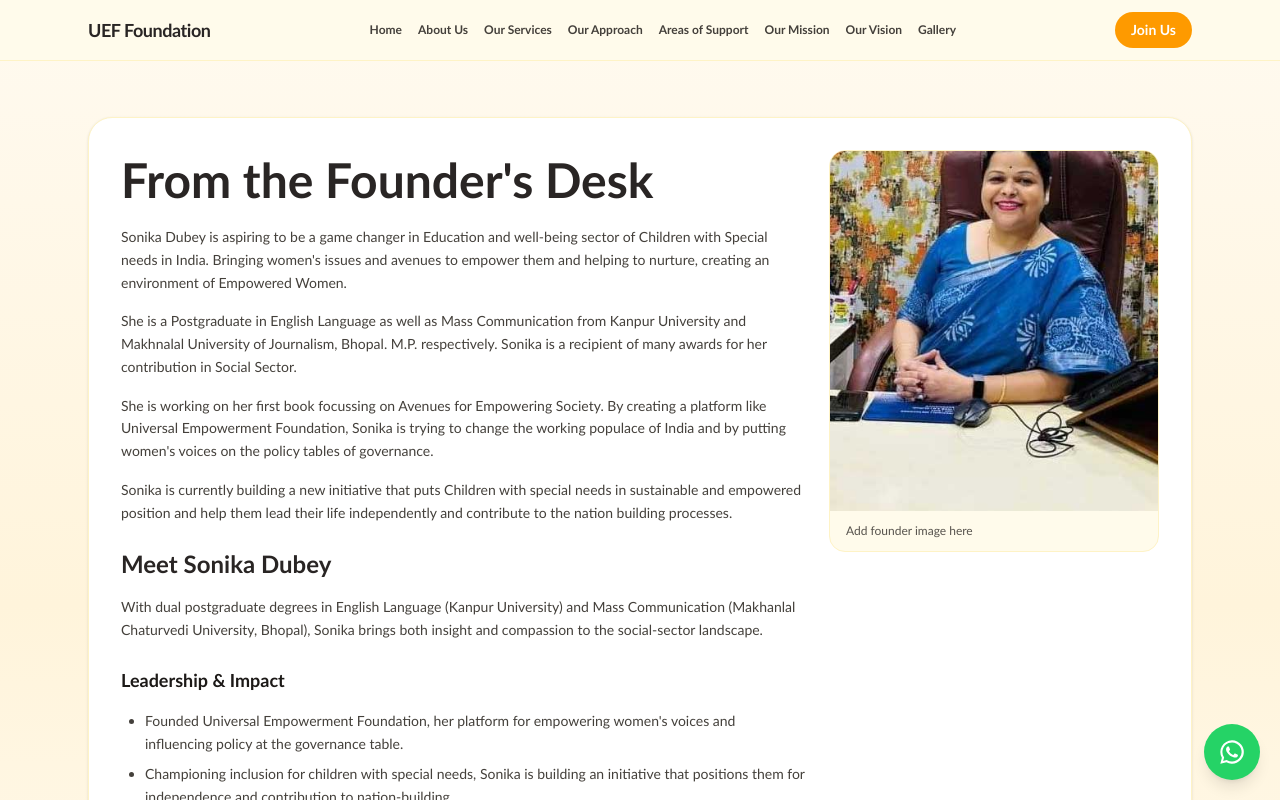
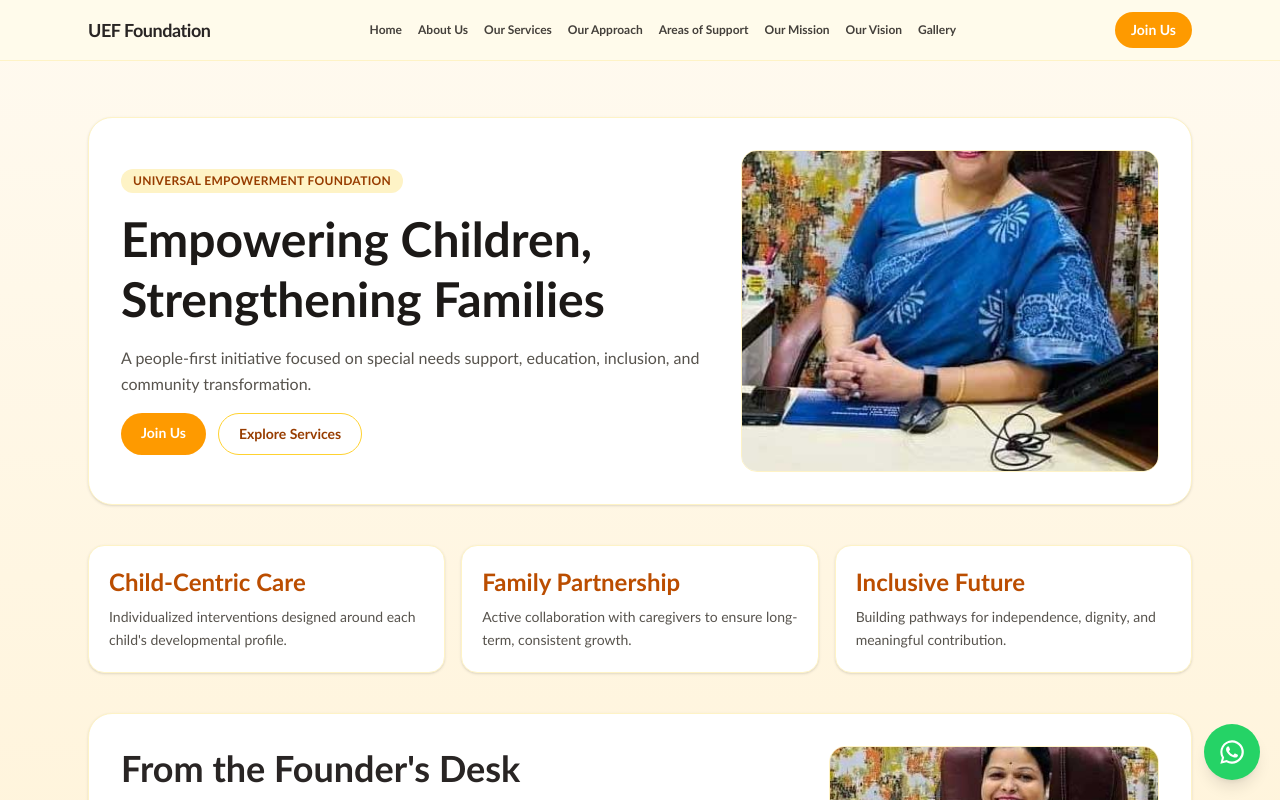
Before and after one commit to thesensoriumschool2017-star/THE-SENSORIUM-SCHOOL, a React (Vite) app: page / in a window 1280 px wide. Shown: the top 800 px of the page. Built offline with nearby package versions, Linux system fonts and the light colour scheme.

Commit message:
Refine home page layout and visual structure

```diff
--- a/src/pages/HomePage.jsx
+++ b/src/pages/HomePage.jsx
@@ -3,6 +3,7 @@ import Navbar from "../components/Navbar";
 import WhatsAppFloat from "../components/WhatsAppFloat";
 import useContentJson from "../hooks/useContentJson";
 import mainImage from "../assets/main.jpg";
+import { Link } from "react-router-dom";
 
 function HomePage() {
   const fallbackHomeContent = {
@@ -41,12 +42,75 @@ function HomePage() {
       <Navbar />
 
       <main className="flex-1">
-        <section className="mx-auto w-full max-w-6xl px-4 pb-20 pt-14 md:px-6">
+        <section className="mx-auto w-full max-w-6xl px-4 pb-10 pt-14 md:px-6">
+          <div className="grid gap-6 rounded-3xl border border-amber-100 bg-white p-6 shadow-sm md:grid-cols-12 md:items-center md:p-8">
+            <div className="space-y-4 md:col-span-7">
+              <p className="inline-flex rounded-full bg-amber-100 px-3 py-1 text-xs font-semibold uppercase tracking-wide text-amber-800">
+                Universal Empowerment Foundation
+              </p>
+              <h1 className="text-3xl font-bold leading-tight text-stone-900 md:text-5xl">
+                Empowering Children, Strengthening Families
+              </h1>
+              <p className="max-w-2xl text-sm leading-relaxed text-stone-600 md:text-base">
+                A people-first initiative focused on special needs support, education,
+                inclusion, and community transformation.
+              </p>
+              <div className="flex flex-wrap gap-3">
+                <Link
+                  to="/join-us"
+                  className="rounded-full bg-amber-500 px-5 py-2.5 text-sm font-semibold text-white transition hover:bg-amber-600"
+                >
+                  Join Us
+                </Link>
+                <Link
+                  to="/our-services"
+                  className="rounded-full border border-amber-300 px-5 py-2.5 text-sm font-semibold text-amber-800 transition hover:bg-amber-100"
+                >
+                  Explore Services
+                </Link>
+              </div>
+            </div>
+            <div className="md:col-span-5">
+              <div className="overflow-hidden rounded-2xl border border-amber-100 bg-amber-50">
+                <img
+                  src={mainImage}
+                  alt="Founder profile"
+                  className="h-[280px] w-full object-cover md:h-[320px]"
+                />
+              </div>
+            </div>
+          </div>
+        </section>
+
+        <section className="mx-auto w-full max-w-6xl px-4 pb-10 md:px-6">
+          <div className="grid gap-4 md:grid-cols-3">
+            <article className="rounded-2xl border border-amber-100 bg-white p-5 shadow-sm">
+              <p className="text-2xl font-bold text-amber-700">Child-Centric Care</p>
+              <p className="mt-2 text-sm leading-relaxed text-stone-600">
+                Individualized interventions designed around each child&apos;s developmental profile.
+              </p>
+            </article>
+            <article className="rounded-2xl border border-amber-100 bg-white p-5 shadow-sm">
+              <p className="text-2xl font-bold text-amber-700">Family Partnership</p>
+              <p className="mt-2 text-sm leading-relaxed text-stone-600">
+                Active collaboration with caregivers to ensure long-term, consistent growth.
+              </p>
+            </article>
+            <article className="rounded-2xl border border-amber-100 bg-white p-5 shadow-sm">
+              <p className="text-2xl font-bold text-amber-700">Inclusive Future</p>
+              <p className="mt-2 text-sm leading-relaxed text-stone-600">
+                Building pathways for independence, dignity, and meaningful contribution.
+              </p>
+            </article>
+          </div>
+        </section>
+
+        <section className="mx-auto w-full max-w-6xl px-4 pb-20 md:px-6">
           <div className="grid gap-6 rounded-3xl border border-amber-100 bg-white p-6 shadow-sm md:grid-cols-12 md:p-8">
             <div className="md:col-span-8 space-y-4">
-              <h1 className="text-4xl font-bold leading-tight md:text-5xl">
+              <h2 className="text-3xl font-bold leading-tight md:text-4xl">
                 {homeContent.hero_title}
-              </h1>
+              </h2>
 
               {homeContent.intro_paragraphs?.map((paragraph) => (
                 <p key={paragraph} className="text-sm leading-relaxed text-stone-700">
```
